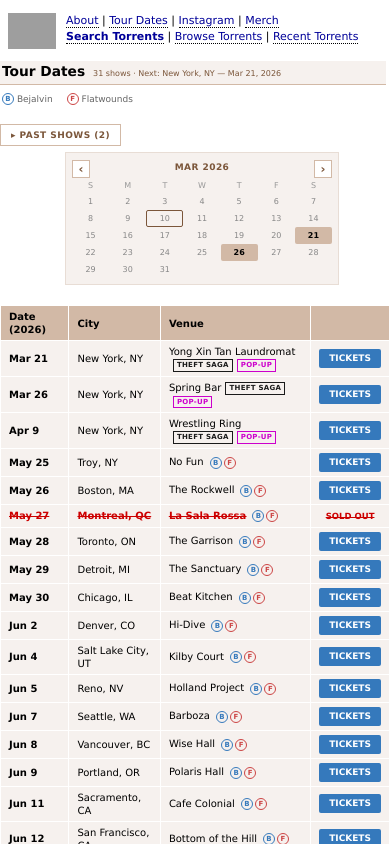
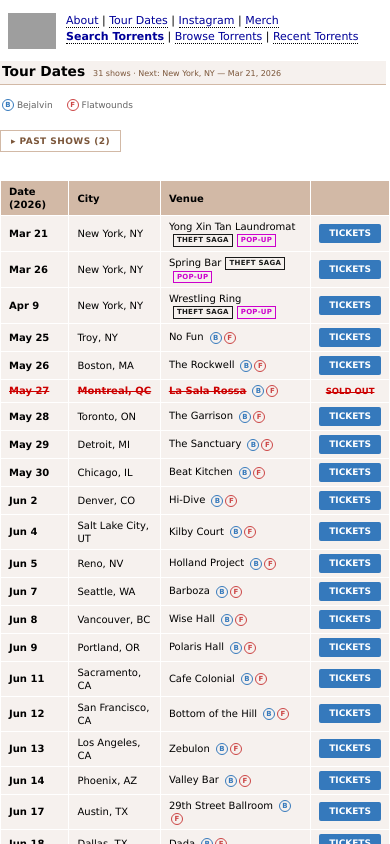
Before and after one commit to jay97/lipcriticbay, a Next.js app: page /shows in a window 390 px wide. Shown: the top 844 px of the page. Built offline with nearby package versions, Linux system fonts and the light colour scheme; grey boxes are pictures that could not be loaded.

Commit message:
Reposition shows calendar for mobile order and tighter desktop header

```diff
--- a/app/globals.css
+++ b/app/globals.css
@@ -733,18 +733,19 @@
 
 /* Shows header — single h2 bar, no border collision */
 .shows-h2 {
-  display: flex;
+  display: inline-flex;
   align-items: baseline;
   gap: 12px;
-  width: 98%;
+  width: auto;
+  max-width: 100%;
   background: #F6F1EE;
   border-bottom: 1px solid #D2B9A6;
-  padding: 4px 0.5%;
+  padding: 4px 10px;
   clear: both;
   font-size: 125%;
   font-weight: normal;
   text-align: left;
-  margin: 0;
+  margin: 0 0 6px 0;
 }
 .shows-h2-title {
   font-weight: bold;
@@ -760,26 +761,28 @@
 
 /* Shows layout: table + sidebar calendar */
 .shows-layout {
-  display: block;
-}
-.shows-meta-row {
-  display: flex;
-  align-items: flex-start;
-  gap: 16px;
-  justify-content: space-between;
+  display: grid;
+  grid-template-columns: minmax(0, 1fr) 220px;
+  grid-template-areas:
+    "controls sidebar"
+    "main sidebar";
+  column-gap: 16px;
+  row-gap: 6px;
+  align-items: start;
 }
 .shows-controls {
-  flex: 1 1 auto;
+  grid-area: controls;
   min-width: 0;
 }
 .shows-main {
-  margin-top: 6px;
+  grid-area: main;
+  margin-top: 0;
 }
 .shows-sidebar {
-  flex: 0 0 220px;
+  grid-area: sidebar;
   width: 220px;
   padding-top: 0;
-  margin-left: auto;
+  margin: 0;
 }
 
 /* ===== Mini Calendar ===== */
@@ -964,13 +967,18 @@
   .show-date-dow {
     display: none;
   }
-  .shows-meta-row {
-    display: block;
+  .shows-layout {
+    grid-template-columns: 1fr;
+    grid-template-areas:
+      "controls"
+      "main"
+      "sidebar";
+    row-gap: 8px;
   }
   .shows-sidebar {
     width: 100%;
     max-width: 260px;
-    margin: 6px auto 8px auto;
+    margin: 0 auto;
     padding: 0 8px;
   }
   .shows-calendar {
@@ -1024,8 +1032,12 @@
 
   /* Shows header wrap on mobile */
   .shows-h2 {
+    display: flex;
+    width: 98%;
     flex-wrap: wrap;
     gap: 2px 8px;
+    padding: 4px 0.5%;
+    margin-bottom: 6px;
   }
   .shows-h2-stats {
     font-size: 8px;
--- a/components/ShowsTable.tsx
+++ b/components/ShowsTable.tsx
@@ -386,7 +386,6 @@
 
   return (
     <div className="shows-layout">
-      <div className="shows-meta-row">
       <div className="shows-controls">
         {hasSupport && (
           <div className="sup-key">
@@ -404,10 +403,6 @@
             {showPast ? '▾ HIDE PAST SHOWS' : `▸ PAST SHOWS (${pastShows.length})`}
           </button>
         )}
-        </div>
-        <div className="shows-sidebar">
-          <MiniCalendar shows={shows} today={today} onSelectDate={handleCalendarClick} />
-        </div>
       </div>
 
       <div className="shows-main">
@@ -432,6 +427,10 @@
           </tbody>
         </table>
       </div>
+
+      <div className="shows-sidebar">
+        <MiniCalendar shows={shows} today={today} onSelectDate={handleCalendarClick} />
+      </div>
     </div>
   )
 }
```
Lines whose indentation alone changed are shown as unchanged.
